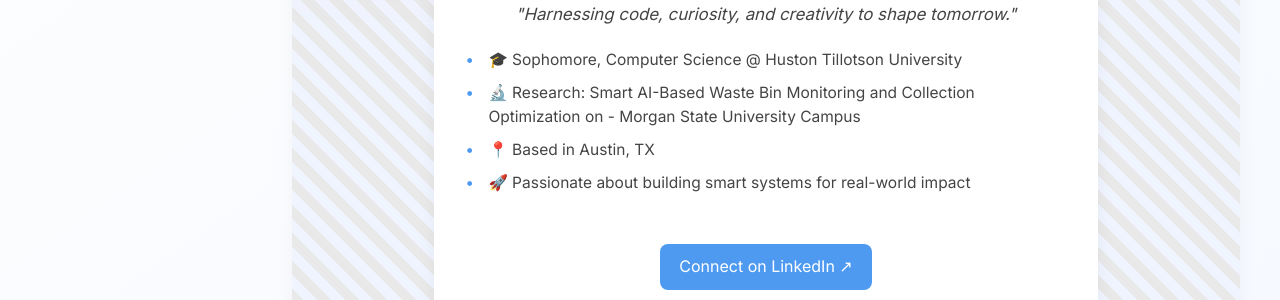
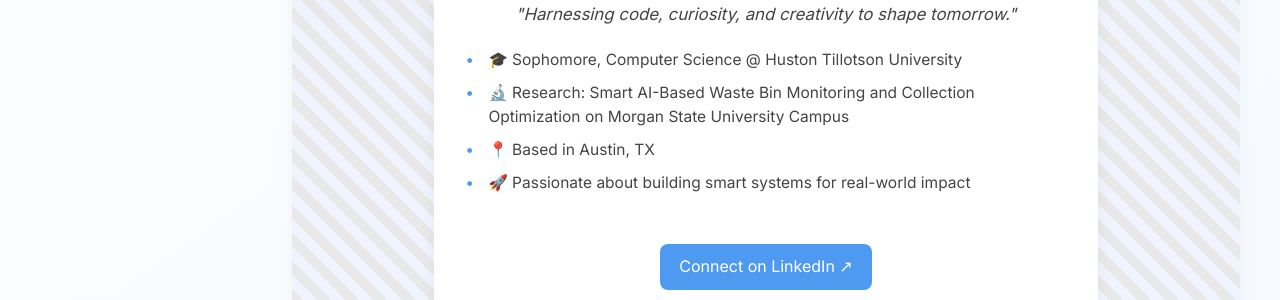
Before and after one commit to Kambili/Kambili.github.io, a Jekyll site: the page built from index.md, in a window 1280 px wide. Shown: the part 413-713 px from the top of the page. Built offline with Jekyll 4.4.1, drawn with Linux system fonts in a browser that asks for light colours.

```diff
--- a/index.md
+++ b/index.md
@@ -7,8 +7,7 @@ motto: "Harnessing code, curiosity, and creativity to shape tomorrow."
 
 quick_facts:
   - "🎓 Sophomore, Computer Science @ Huston Tillotson University"
-  - "🔬 Research: Smart AI-Based Waste Bin Monitoring and Collection Optimization on
-  -                Morgan State University Campus"
+  - "🔬 Research: Smart AI-Based Waste Bin Monitoring and Collection Optimization on Morgan State University Campus"
   - "📍 Based in Austin, TX"
   - "🚀 Passionate about building smart systems for real-world impact"
 
```
